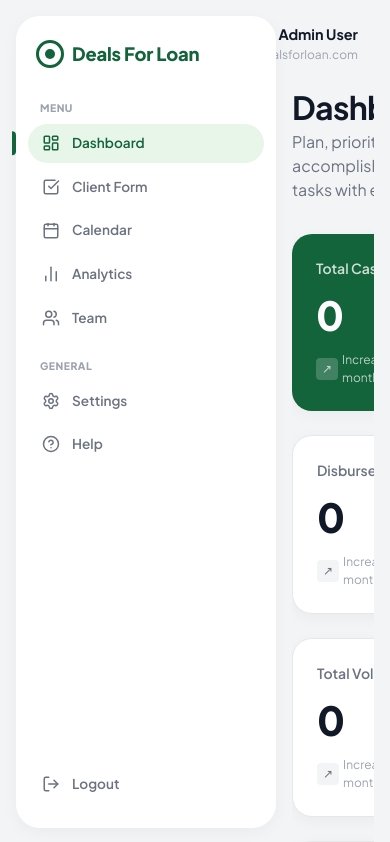
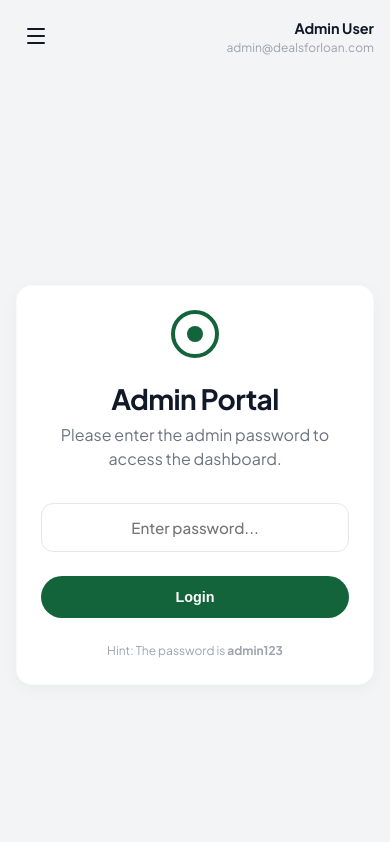
Before and after one commit to KiranSakthivelA/DealsForLoanPreview, a React (Vite) app: page /admin in a window 390 px wide. Shown: the top 842 px of the page. Built offline with nearby package versions, Linux system fonts and the light colour scheme.

Commit message:
feat: Add mobile responsiveness, sidebar toggle, and admin login authentication

```diff
--- a/src/App.jsx
+++ b/src/App.jsx
@@ -1,18 +1,97 @@
-import { BrowserRouter as Router, Routes, Route } from 'react-router-dom';
+import { useState } from 'react';
+import { BrowserRouter as Router, Routes, Route, Navigate } from 'react-router-dom';
 import Sidebar from './components/Sidebar';
 import ClientForm from './pages/ClientForm';
 import AdminDashboard from './pages/AdminDashboard';
-import { Bell, Search, Mail } from 'lucide-react';
+import { Menu } from 'lucide-react';
+
+function AdminLogin({ onLogin }) {
+  const [password, setPassword] = useState('');
+  const [error, setError] = useState('');
+
+  const handleLogin = (e) => {
+    e.preventDefault();
+    // Default password for preview: admin123
+    if (password === 'admin123') {
+      localStorage.setItem('dfl_admin_auth', 'true');
+      onLogin();
+    } else {
+      setError('Invalid password');
+    }
+  };
+
+  return (
+    <div style={{ display: 'flex', alignItems: 'center', justifyContent: 'center', height: '100vh', width: '100vw', padding: '1rem', backgroundColor: 'var(--background-color)' }}>
+      <div className="card" style={{ padding: '2.5rem', width: '100%', maxWidth: '400px', textAlign: 'center' }}>
+        <div style={{ width: '48px', height: '48px', borderRadius: '50%', border: '4px solid var(--primary-color)', display: 'flex', alignItems: 'center', justifyContent: 'center', margin: '0 auto 1.5rem' }}>
+          <div style={{ width: '16px', height: '16px', backgroundColor: 'var(--primary-color)', borderRadius: '50%' }}></div>
+        </div>
+        <h2 style={{ marginBottom: '0.5rem' }}>Admin Portal</h2>
+        <p style={{ color: 'var(--text-secondary)', marginBottom: '2rem' }}>Please enter the admin password to access the dashboard.</p>
+
+        <form onSubmit={handleLogin}>
+          <div className="form-group">
+            <input
+              type="password"
+              className="form-control"
+              placeholder="Enter password..."
+              value={password}
+              onChange={(e) => setPassword(e.target.value)}
+              style={{ textAlign: 'center' }}
+            />
+          </div>
+          {error && <div style={{ color: 'var(--error-color)', fontSize: '0.85rem', marginBottom: '1rem', fontWeight: 600 }}>{error}</div>}
+          <button type="submit" className="btn btn-primary" style={{ width: '100%' }}>Login</button>
+        </form>
+        <p style={{ marginTop: '1.5rem', fontSize: '0.75rem', color: 'var(--text-muted)' }}>Hint: The password is <b>admin123</b></p>
+      </div>
+    </div>
+  );
+}
+
+// Protected Route Wrapper
+function ProtectedAdminRoute({ children }) {
+  const [isAuthenticated, setIsAuthenticated] = useState(
+    localStorage.getItem('dfl_admin_auth') === 'true'
+  );
+
+  if (!isAuthenticated) {
+    return <AdminLogin onLogin={() => setIsAuthenticated(true)} />;
+  }
+
+  return children;
+}
 
 function App() {
+  const [isSidebarOpen, setIsSidebarOpen] = useState(false);
+
   return (
     <Router>
       <div className="app-container">
-        <Sidebar />
+
+        {/* Mobile Sidebar Overlay */}
+        <div
+          className={`sidebar-overlay ${isSidebarOpen ? 'open' : ''}`}
+          onClick={() => setIsSidebarOpen(false)}
+        ></div>
+
+        <div className={`sidebar-wrapper ${isSidebarOpen ? 'open' : ''}`} style={{ display: 'contents' }}>
+          {/* We need to pass a prop or use CSS to toggle the sidebar class */}
+          <div className={`sidebar ${isSidebarOpen ? 'open' : ''}`}>
+             <Sidebar onClose={() => setIsSidebarOpen(false)} />
+          </div>
+        </div>
 
         <div className="main-content">
-          <header className="top-header" style={{ justifyContent: 'flex-end' }}>
-            <div className="header-actions">
+          <header className="top-header" style={{ justifyContent: 'space-between' }}>
+            <button
+              className="mobile-nav-toggle"
+              onClick={() => setIsSidebarOpen(true)}
+            >
+              <Menu size={24} />
+            </button>
+
+            <div className="header-actions" style={{ marginLeft: 'auto' }}>
               <div style={{ display: 'flex', alignItems: 'center', gap: '0.75rem', cursor: 'pointer', marginLeft: '0.5rem' }}>
                 <div style={{ display: 'flex', flexDirection: 'column', alignItems: 'flex-end' }}>
                   <span style={{ fontSize: '0.9rem', fontWeight: 700, color: 'var(--text-primary)' }}>Admin User</span>
@@ -25,7 +104,15 @@ function App() {
           <main className="page-content">
             <Routes>
               <Route path="/" element={<ClientForm />} />
-              <Route path="/admin" element={<AdminDashboard />} />
+              <Route
+                path="/admin"
+                element={
+                  <ProtectedAdminRoute>
+                    <AdminDashboard />
+                  </ProtectedAdminRoute>
+                }
+              />
+              <Route path="*" element={<Navigate to="/" />} />
             </Routes>
           </main>
         </div>
--- a/src/components/Sidebar.jsx
+++ b/src/components/Sidebar.jsx
@@ -1,11 +1,24 @@
 import { Link, useLocation } from 'react-router-dom';
 import { LayoutDashboard, CheckSquare, Calendar, BarChart2, Users, Settings, HelpCircle, LogOut } from 'lucide-react';
 
-export default function Sidebar() {
+export default function Sidebar({ onClose }) {
   const location = useLocation();
 
+  const handleLinkClick = () => {
+    if (onClose) onClose();
+  };
+
   return (
-    <aside className="sidebar">
+    <aside className="sidebar" style={{ position: 'relative' }}>
+      {onClose && (
+        <button
+          onClick={onClose}
+          className="mobile-close-btn"
+          style={{ position: 'absolute', top: '1.25rem', right: '1rem', background: 'none', border: 'none', color: 'var(--text-muted)', display: window.innerWidth <= 768 ? 'block' : 'none' }}
+        >
+          ✕
+        </button>
+      )}
       <div className="sidebar-header">
         <div style={{ width: '28px', height: '28px', borderRadius: '50%', border: '3px solid var(--primary-color)', display: 'flex', alignItems: 'center', justifyContent: 'center', flexShrink: 0 }}>
           <div style={{ width: '10px', height: '10px', backgroundColor: 'var(--primary-color)', borderRadius: '50%' }}></div>
@@ -20,6 +33,7 @@ export default function Sidebar() {
 
         <Link
           to="/admin"
+          onClick={handleLinkClick}
           className={`nav-item ${location.pathname === '/admin' ? 'active' : ''}`}
         >
           <LayoutDashboard size={18} />
@@ -28,6 +42,7 @@ export default function Sidebar() {
 
         <Link
           to="/"
+          onClick={handleLinkClick}
           className={`nav-item ${location.pathname === '/' ? 'active' : ''}`}
         >
           <CheckSquare size={18} />
--- a/src/index.css
+++ b/src/index.css
@@ -165,6 +165,17 @@ p {
   flex-direction: column;
   min-width: 0;
   border-radius: var(--radius-xl);
+  transition: all 0.3s;
+}
+
+/* Mobile Nav Toggle */
+.mobile-nav-toggle {
+  display: none;
+  background: none;
+  border: none;
+  color: var(--text-primary);
+  cursor: pointer;
+  padding: 0.5rem;
 }
 
 /* Top Header */
@@ -506,6 +517,87 @@ p {
   flex-shrink: 0;
 }
 
+/* Mobile Responsiveness */
+@media (max-width: 768px) {
+  .app-container {
+    padding: 0;
+    gap: 0;
+  }
+
+  .sidebar {
+    position: fixed;
+    top: 0;
+    left: -100%;
+    width: 280px;
+    height: 100vh;
+    border-radius: 0;
+    z-index: 1000;
+    transition: left 0.3s ease;
+  }
+
+  .sidebar.open {
+    left: 0;
+  }
+
+  .mobile-nav-toggle {
+    display: block;
+  }
+
+  .main-content {
+    border-radius: 0;
+  }
+
+  .top-header {
+    padding: 1rem;
+    position: sticky;
+    top: 0;
+    background: var(--background-color);
+    z-index: 100;
+  }
+
+  .split-layout {
+    flex-direction: column-reverse;
+  }
+
+  .split-sidebar {
+    width: 100%;
+  }
+
+  .card {
+    padding: 1.5rem !important;
+    border-radius: 16px !important;
+  }
+
+  h2 {
+    font-size: 1.75rem !important;
+  }
+
+  .form-row, .form-row-3 {
+    grid-template-columns: 1fr;
+    gap: 1rem;
+  }
+
+  .stats-grid {
+    grid-template-columns: 1fr;
+  }
+
+  /* Overlay for mobile sidebar */
+  .sidebar-overlay {
+    position: fixed;
+    top: 0;
+    left: 0;
+    width: 100vw;
+    height: 100vh;
+    background: rgba(0,0,0,0.5);
+    z-index: 999;
+    display: none;
+  }
+
+  .sidebar-overlay.open {
+    display: block;
+  }
+}
+
 /* Docs Grid */
 .docs-grid {
   display: grid;
```
